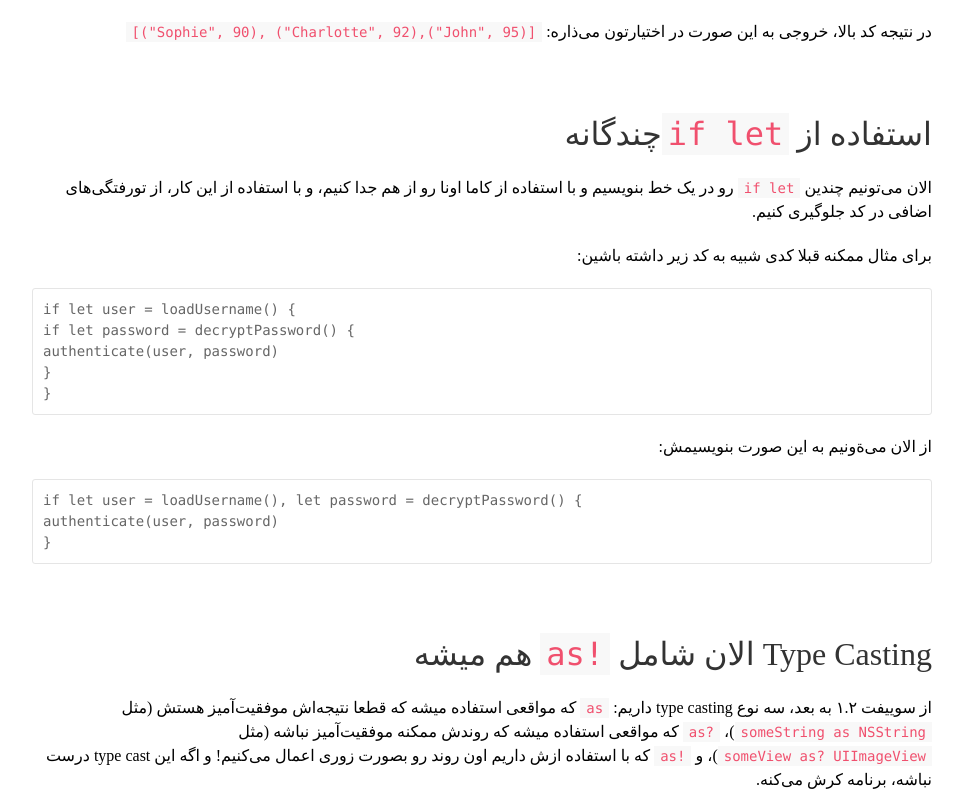
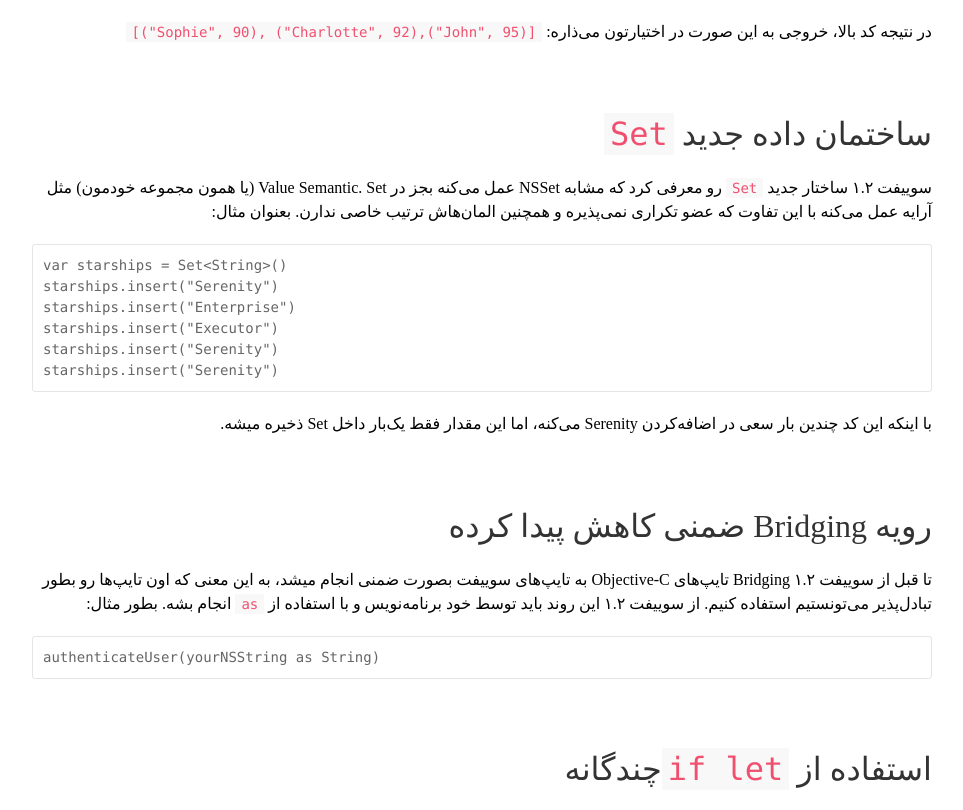
Before and after one commit to omidgolparvar/whats-new-in-swift, a React (Create React App) app: page / in a window 1280 px wide. Shown: the part 784-1594 px from the top of the page, without its empty margins (158-1121 px from the left). Built offline with nearby package versions, Linux system fonts and the light colour scheme; a web font is replaced by a local one.

Commit message:
V1.2 Editted

```diff
--- a/src/Data/Versions/V1.2.js
+++ b/src/Data/Versions/V1.2.js
@@ -13,6 +13,24 @@ function V1_2() {
         let zipped = zip(names, scores)`}
       </pre>
       <p>در نتیجه کد بالا، خروجی به این صورت در اختیارتون می‌ذاره: <code dir='ltr'>{`[("Sophie", 90), ("Charlotte", 92),("John", 95)]`}</code></p>
+    </article>
+
+    <article className="uk-article">
+      <h1 className='uk-h2'>ساختمان داده جدید <code dir='ltr'>Set</code></h1>
+      <p>سوییفت ۱.۲ ساختار جدید <code dir='ltr'>Set</code> رو معرفی کرد که مشابه NSSet عمل می‌کنه بجز در Value Semantic. Set (یا همون مجموعه خودمون) مثل آرایه عمل می‌کنه با این تفاوت که عضو تکراری نمی‌پذیره و همچنین المان‌هاش ترتیب خاصی ندارن. بعنوان مثال:</p>
+      <pre>{`var starships = Set<String>()
+        starships.insert("Serenity")
+        starships.insert("Enterprise")
+        starships.insert("Executor")
+        starships.insert("Serenity")
+        starships.insert("Serenity")`}
+      </pre>
+      <p>با اینکه این کد چندین بار سعی در اضافه‌کردن Serenity می‌کنه، اما این مقدار فقط یک‌بار داخل Set ذخیره میشه.</p>
+    </article>
+    <article className="uk-article">
+      <h1 className='uk-h2'>رویه Bridging ضمنی کاهش پیدا کرده</h1>
+      <p>تا قبل از سوییفت ۱.۲ Bridging تایپ‌های Objective-C به تایپ‌های سوییفت بصورت ضمنی انجام میشد، به این معنی که اون تایپ‌ها رو بطور تبادل‌پذیر می‌تونستیم استفاده کنیم. از سوییفت ۱.۲ این روند باید توسط خود برنامه‌نویس و با استفاده از <code dir='ltr'>as</code> انجام بشه. بطور مثال:</p>
+      <pre>{`authenticateUser(yourNSString as String)`}</pre>
     </article>
 
     <article className="uk-article">
```
Lines whose indentation alone changed are shown as unchanged.
